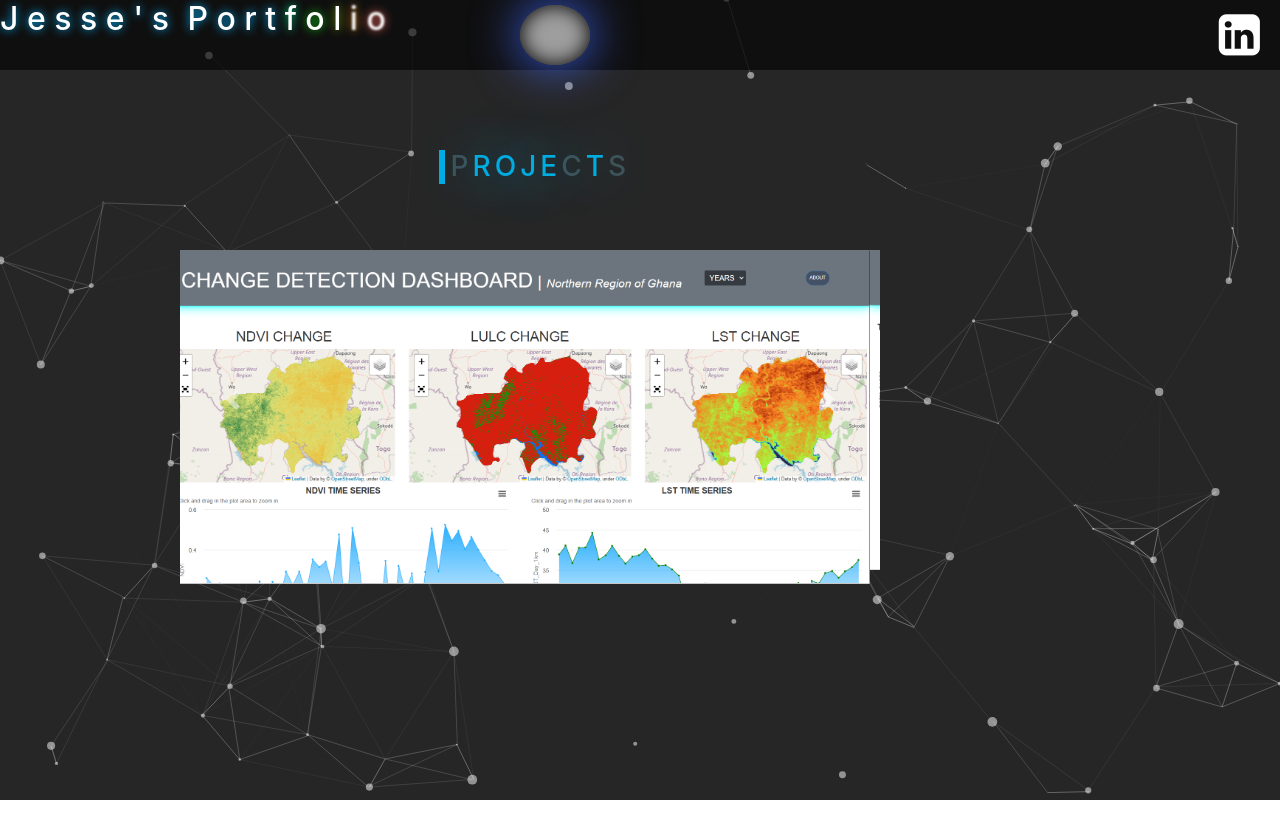
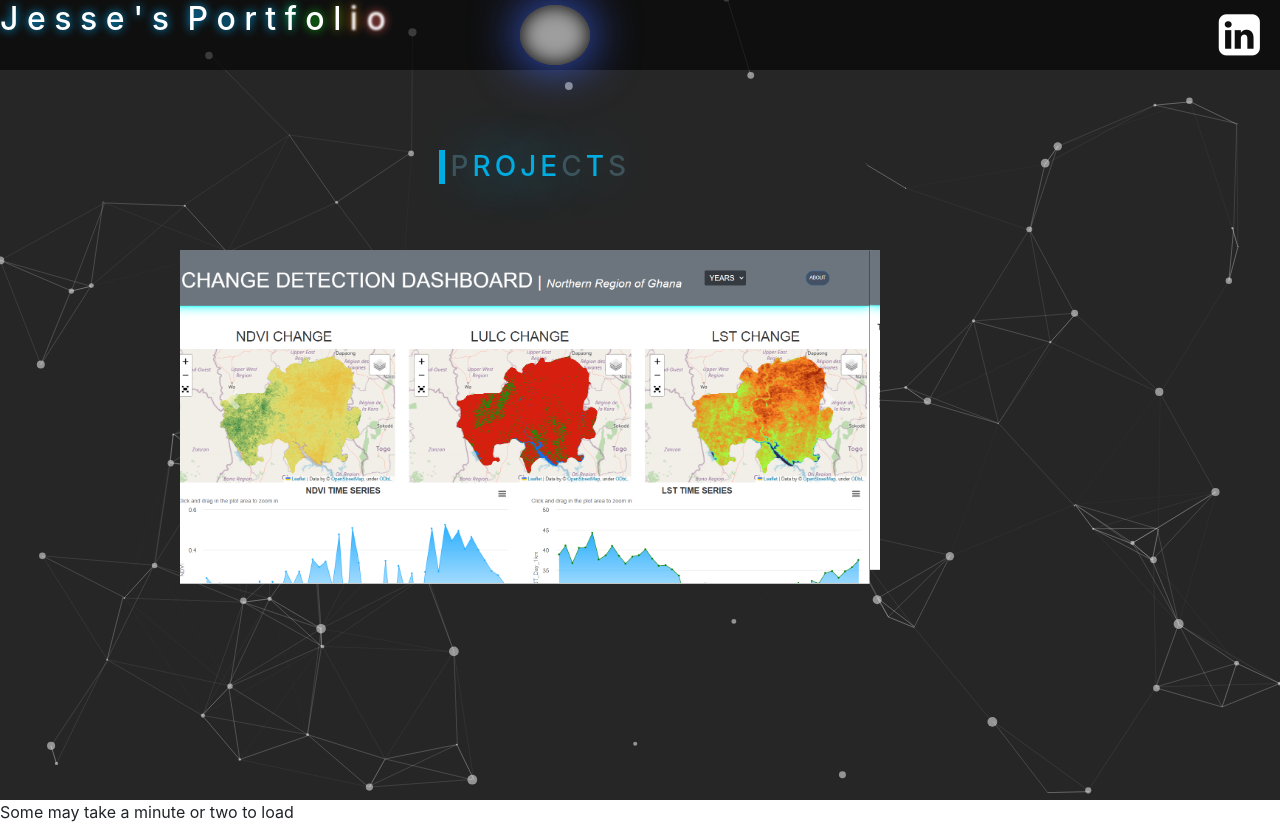
Before and after one commit to jessyie/my_portfolio, a plain HTML site: page index.html in a window 1280 px wide. Drawn offline with nearby package versions, Linux system fonts and the light colour scheme; grey boxes are pictures that could not be loaded.

Commit message:
final deployment

```diff
--- a/index.html
+++ b/index.html
@@ -8,6 +8,7 @@
         <link rel="stylesheet" href="./css/bootstrap-grid.min.css">
         <link rel="stylesheet" href="./css/bootstrap.min.css">
         <link rel="stylesheet" href="https://cdnjs.cloudflare.com/ajax/libs/font-awesome/4.7.0/css/font-awesome.min.css">
+        <link rel="icon" type="image/x-icon" href="./images/favicon2.ico">
     </head>
     <body>
         <nav>
@@ -69,6 +70,7 @@
             </a>
         </div>
         <h3 class="projects" style="--clr: #00ade1;"><a href="#" data-text="&nbsp;PROJECTS">&nbsp;PROJECTS</a></h3>
+        <p>Some may take a minute or two to load</p>
         <script>
             let text = document.querySelectorAll('h3 a').forEach
             (text => {
```
Also changed, not shown: images/favicon2.ico (added).
